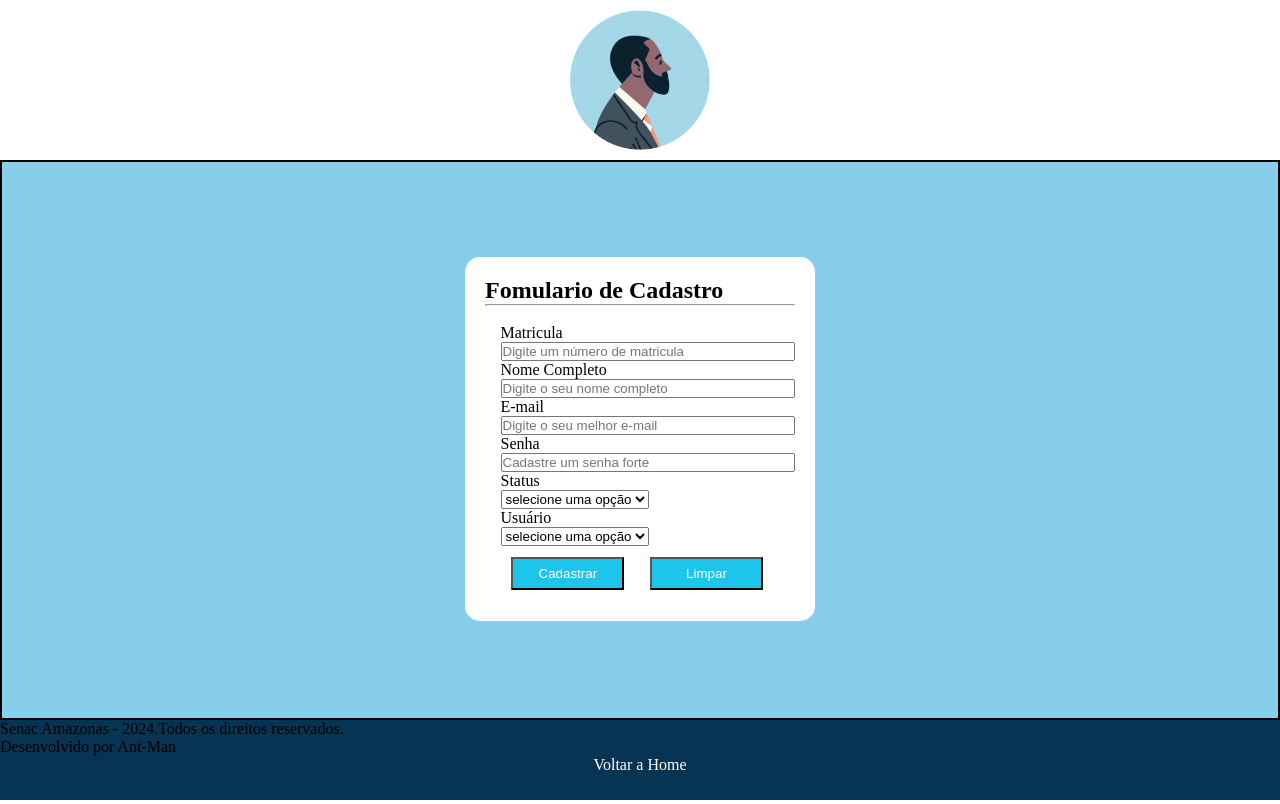
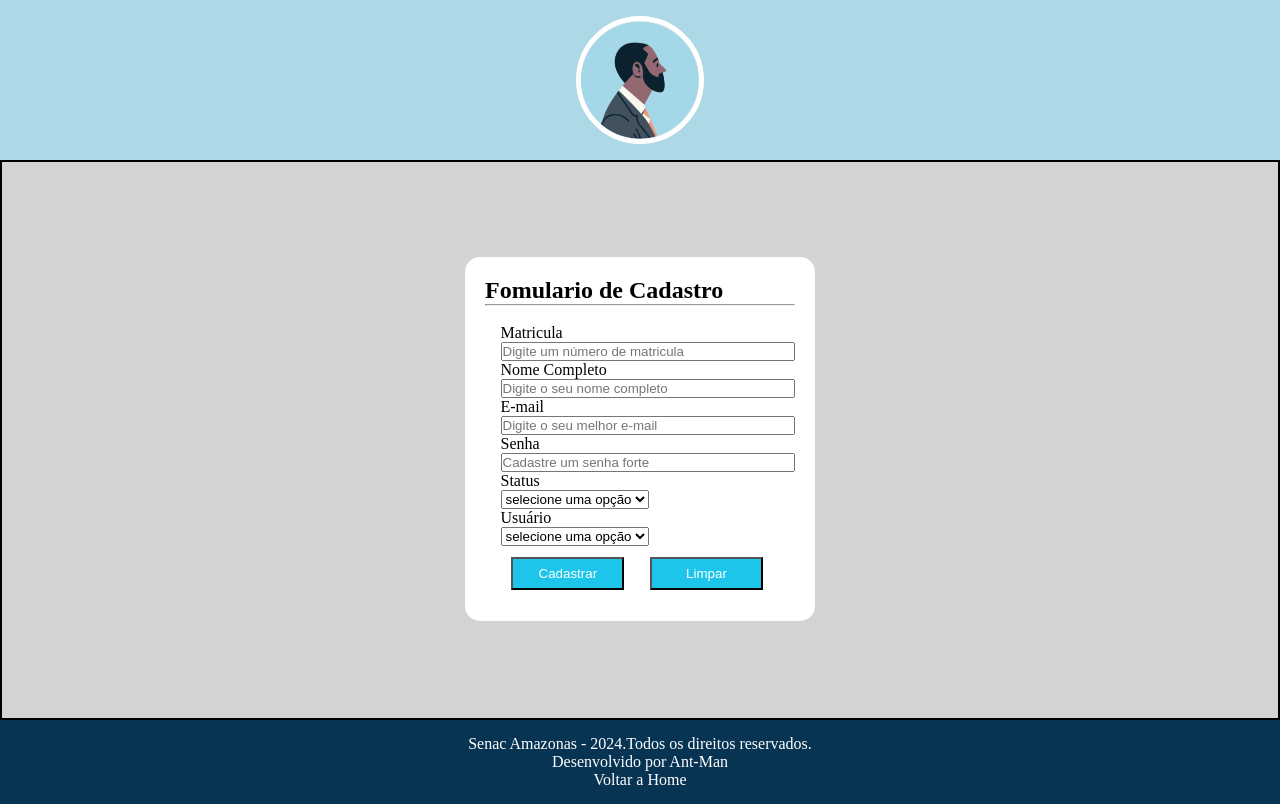
Before and after one commit to anthonymanciny/tela_de_cadastro, a plain HTML site: page index.html in a window 1280 px wide. Drawn offline with Linux system fonts and the light colour scheme; a script that the page names is missing.

Commit message:
Update style.css

```diff
--- a/style.css
+++ b/style.css
@@ -9,12 +9,14 @@
     align-items: center;
     justify-content: center;
     height: 20vh;
+    background-color: lightblue;
+
 }
 
 .cabecalho img{
-    height: 10rem;
-    width: 10rem;
-    border: 10PX solid white;
+    height: 8rem;
+    width: 8rem;
+    border: 5px solid white;
     border-radius: 50%;
     display: flex;
     flex-direction: column;
@@ -23,12 +25,12 @@
 }
 
 main{
-    background-color: skyblue;
     align-items: center;
     justify-content: center;
     border: 2px solid black;
     padding: 25px;
     height: 70vh;
+    background-color: lightgray;
 
 
 }
@@ -52,10 +54,12 @@ form input{
     border-radius: 15px;
 }
 
-.rodape p{
+.rodape {
     display: grid;
     align-items: center;
+    padding: 15px;
     justify-content: center;
+    text-align: center;
     color: white;
 }
 
@@ -78,7 +82,7 @@ button{
 
 footer{
     background-color: rgb(8, 52, 84);
-    height: 10vh;
+    height: 100%;
 }
 
 .dev{
```
